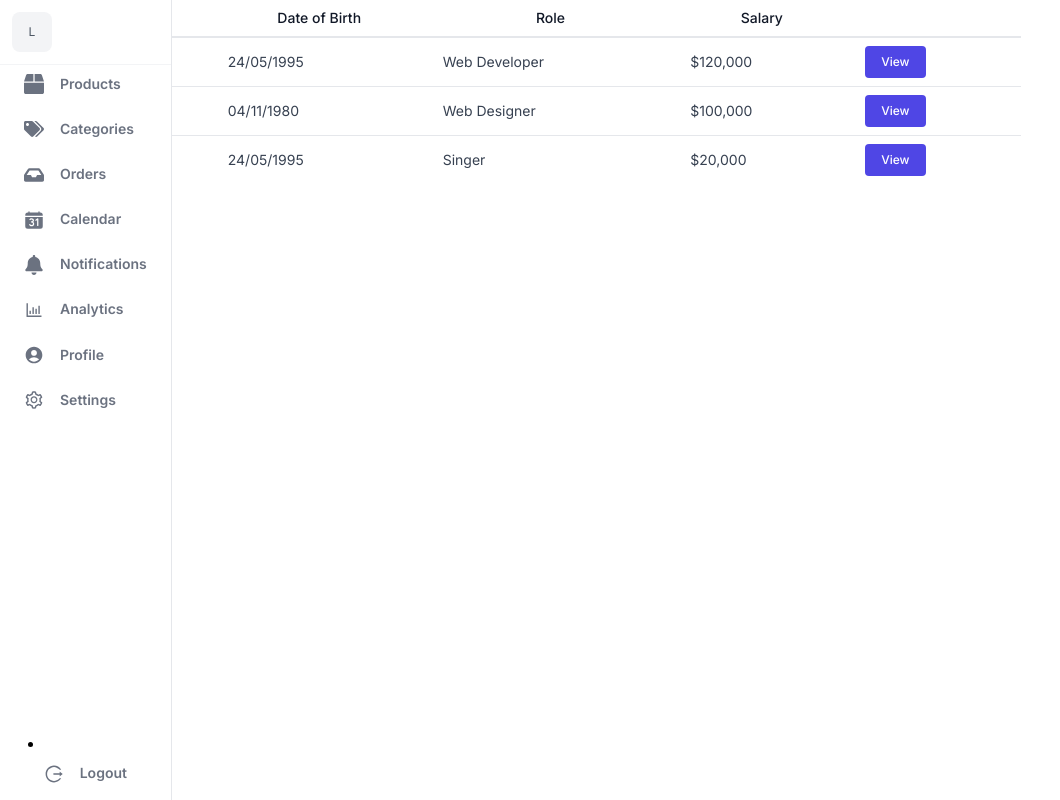
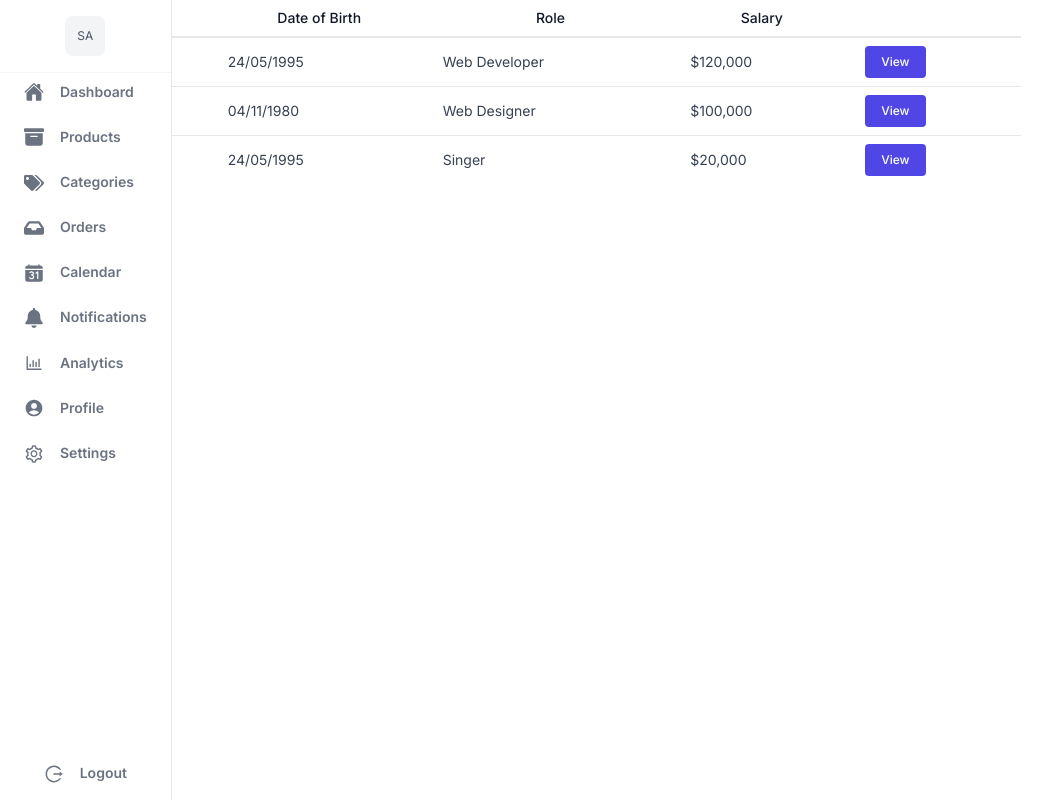
Before and after one commit to sharif2315/tasty-trails-ui, a Next.js app: page /admin in a window 1280 px wide. Shown: the whole page, without its empty margins (0-1060 px from the left). Built offline with nearby package versions, Linux system fonts and the light colour scheme.

Commit message:
second commit

```diff
--- a/components/AdminSidebar.tsx
+++ b/components/AdminSidebar.tsx
@@ -1,11 +1,11 @@
-// import { HiOutlineArchiveBoxArrowDown } from "react-icons/hi2";
 import { IconType } from "react-icons";
-import { FaBox, FaTags, FaBell } from "react-icons/fa";
+import { FaTags, FaBell } from "react-icons/fa";
 import { FaInbox } from "react-icons/fa";
-import { IoCalendarNumber } from "react-icons/io5";
+import { IoCalendarNumber, IoHome } from "react-icons/io5";
 import { MdAccountCircle } from "react-icons/md";
 import { AiOutlineBarChart, AiOutlineLogout, AiOutlineSetting } from "react-icons/ai";
 import SideBarColumn from "./SideBarColumn";
+import { FaBoxArchive } from "react-icons/fa6";
 
 const AdminSidebar = () => {
 
@@ -50,17 +50,20 @@ const AdminSidebar = () => {
 
                 {/* User Name Icon and NavLinks List */}
                 <div>
-                    <div className="inline-flex size-16 items-center justify-center">
+                    <div
+                        className="flex items-center justify-center py-4"
+                        // className="inline-flex size-16 items-center justify-center"
+                    >
                         <span
                             className="grid size-10 place-content-center rounded-lg bg-gray-100 text-xs text-gray-600"
                         >
-                            L
+                            SA
                         </span>
                     </div>
                     <div className="px-2 XXXpy-6 border-t border-gray-100">
                         <ul className="XXXmt-14 space-y-1 grid gap-1">
-
-                            <NavLink name="Products" icon={FaBox}  />
+                            <NavLink name="Dashboard" icon={IoHome}  />
+                            <NavLink name="Products" icon={FaBoxArchive}  />
                             <NavLink name="Categories" icon={FaTags}  />
                             <NavLink name="Orders" icon={FaInbox}  />
                             <NavLink name="Calendar" icon={IoCalendarNumber}  />
@@ -68,8 +71,6 @@ const AdminSidebar = () => {
                             <NavLink name="Analytics" icon={AiOutlineBarChart}  />
                             <NavLink name="Profile" icon={MdAccountCircle}  />
                             <NavLink name="Settings" icon={AiOutlineSetting}  />
-                            {/* <NavLink name="Logout" icon={AiOutlineLogout}  /> */}
-
                         </ul>
                     </div>
                 </div>
@@ -79,15 +80,13 @@ const AdminSidebar = () => {
                     // className="sticky inset-x-0 bottom-0 border-t border-gray-100 bg-white p-2"
                     className="flex justify-center items-center mb-2"
                 >
-                    <NavLink name="Logout" icon={AiOutlineLogout}  />
+                    <ul>
+                        <NavLink name="Logout" icon={AiOutlineLogout}  />
+                    </ul>
                 </div>
 
-
-
             </div>
-
         </div>
-
     )
 }
 
```
